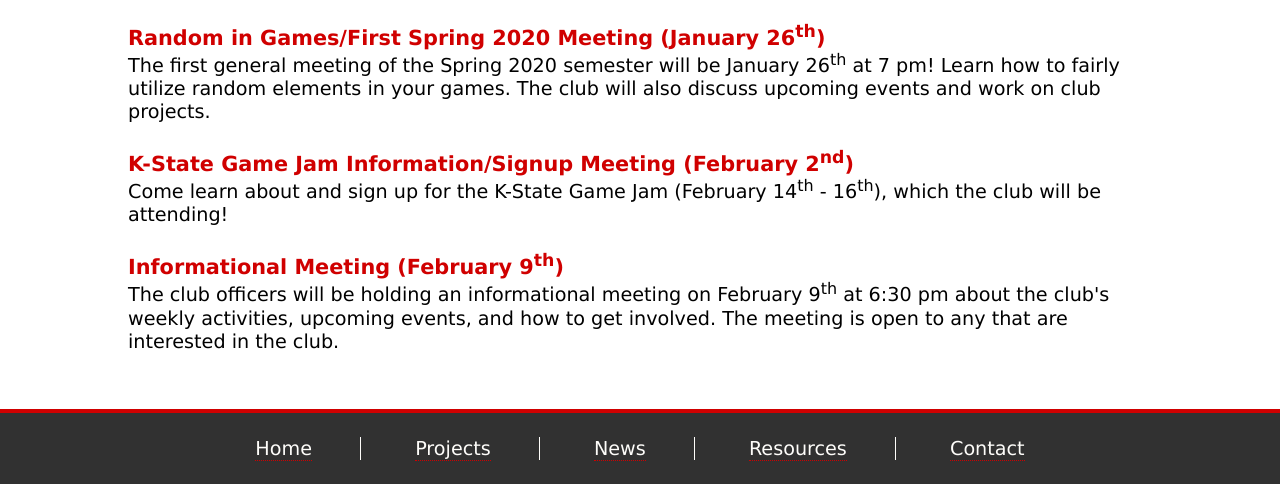
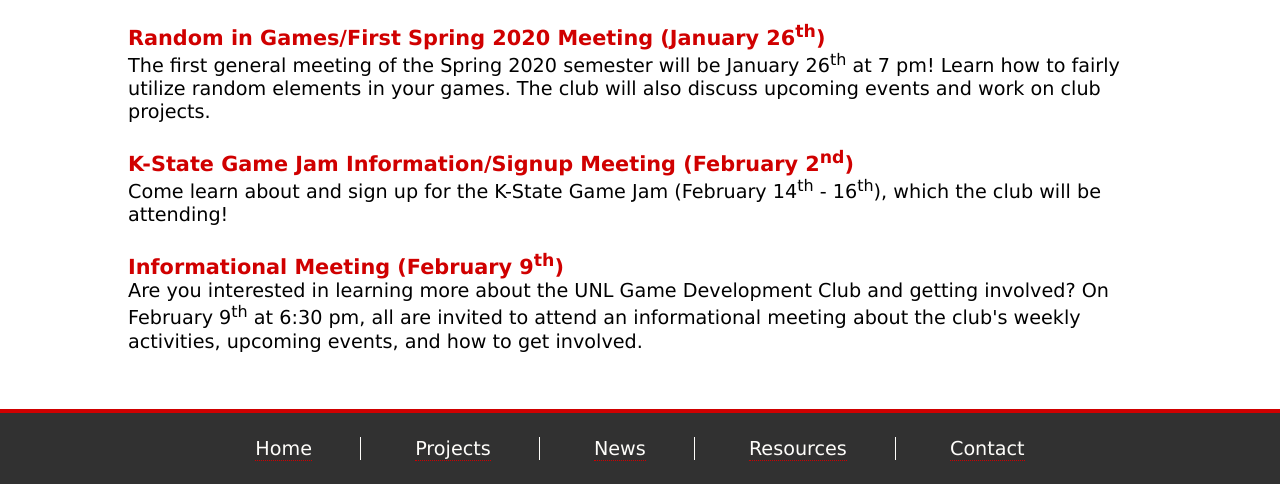
Before and after one commit to UNL-Game-Dev-Club/UNL-Game-Dev-Club.github.io, a plain HTML site: page index.html in a window 1280 px wide. Shown: the part 652-1136 px from the top of the page. Drawn offline with Linux system fonts and the light colour scheme.

Commit message:
Updated wording on the informational meeting

```diff
--- a/index.html
+++ b/index.html
@@ -41,7 +41,7 @@
             <p>Come learn about and sign up for the K-State Game Jam (February 14<sup>th</sup> - 16<sup>th</sup>), which the club will be attending!</p>
 
             <h3>Informational Meeting (February 9<sup>th</sup>)</h3>
-            <p>The club officers will be holding an informational meeting on February 9<sup>th</sup> at 6:30 pm about the club's weekly activities, upcoming events, and how to get involved. The meeting is open to any that are interested in the club.</p>
+            <p>Are you interested in learning more about the UNL Game Development Club and getting involved? On February 9<sup>th</sup> at 6:30 pm, all are invited to attend an informational meeting about the club's weekly activities, upcoming events, and how to get involved.</p>
         </div>
     </div>
     <div class="footer">
```
